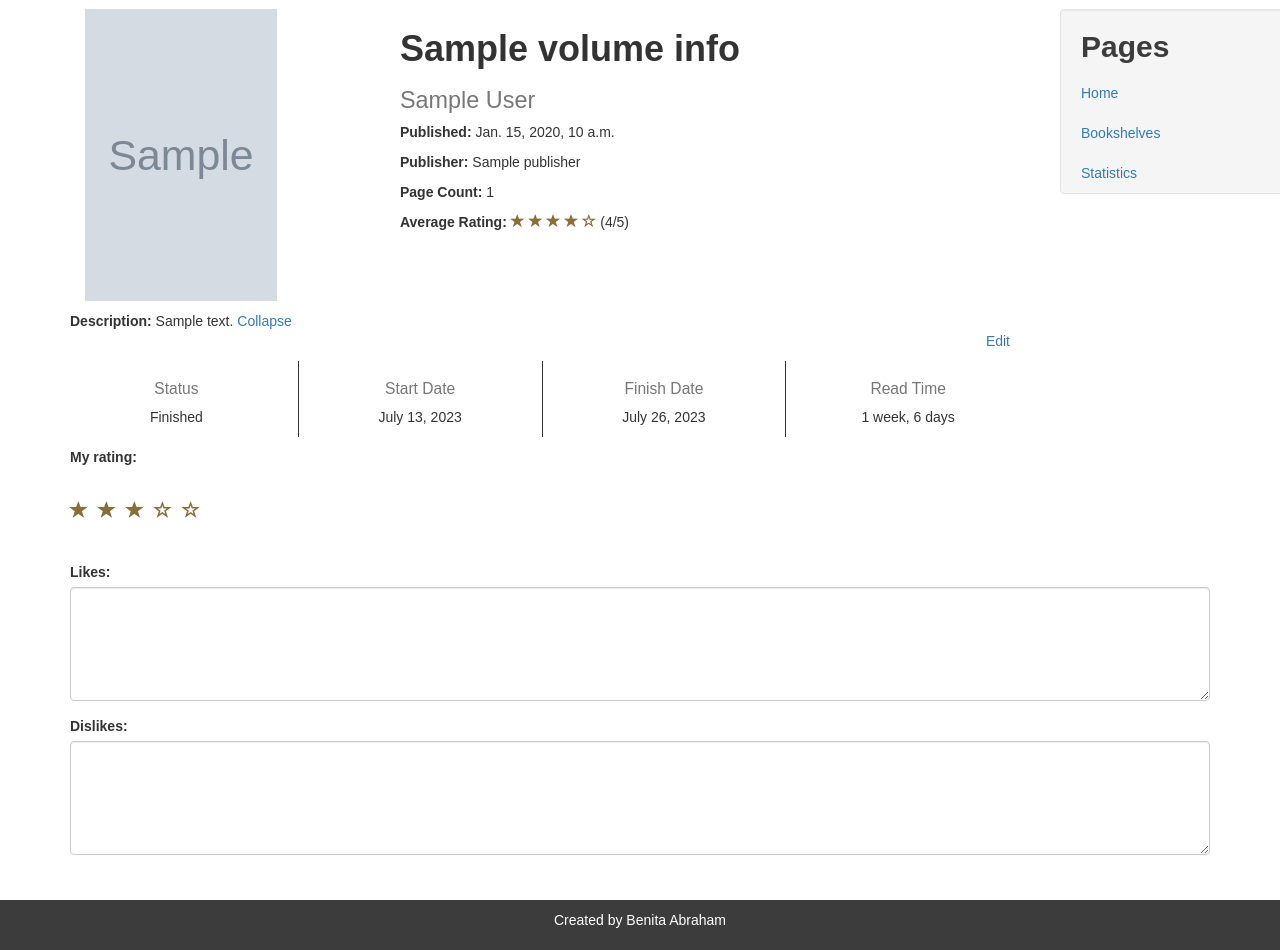
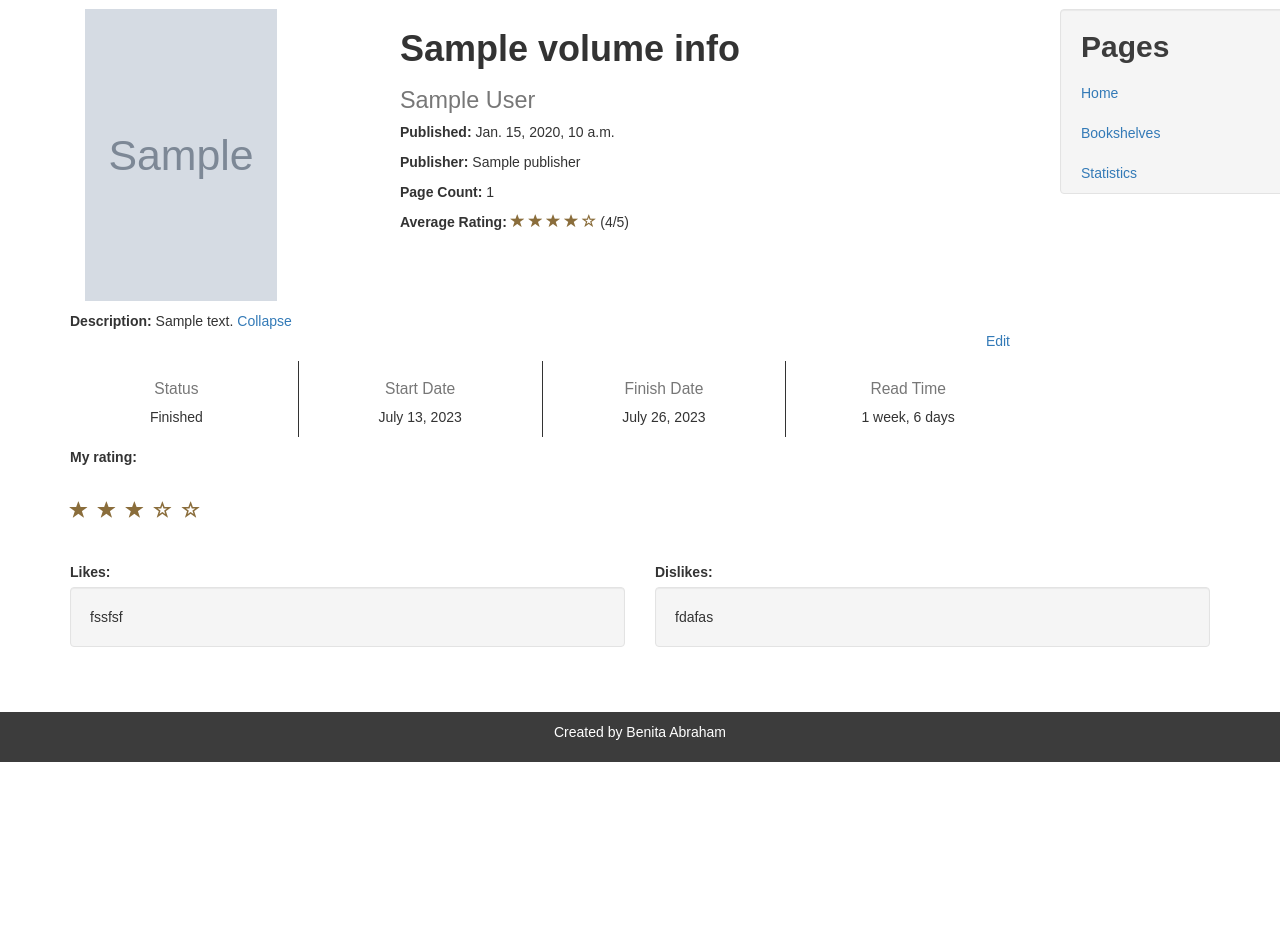
Before and after one commit to beniabra/readinglog, a Django app: a page that uses main/templates/main/view.html in a window 1280 px wide. Shown: the part 187-1137 px from the top of the page. After the commit the page ends 949 px from the top, so only its background shows below. Run offline with Django 4.2, Linux system fonts and the light colour scheme; data comes from the database, SQL or seed files in the repository; both versions use the stored data as it was after the commit; grey boxes marked "Sample" are stand-in pictures; a database or web service that is not in the repository returns one stand-in record (values such as "Sample title"); data that the repository does not hold is empty; some libraries are stand-ins or nearby versions.

Commit message:
Added ability to edit likes and dislikes

```diff
--- a/main/templates/main/view.html
+++ b/main/templates/main/view.html
@@ -152,6 +152,18 @@
                     <button type="submit" class="btn btn-default btn-lg" style="border: 0; padding: 0;" name="rating" value="5"><span class="glyphicon {% if book.rating >= 5 %}glyphicon glyphicon-star{% else %}glyphicon glyphicon-star-empty{% endif %} text-warning"></span></button>
                 </form>
             </h1>
+            <div class="row">
+                <div class="col-lg-6 form-group">
+                    <label for="likes">Likes:</label>
+                    <div class="well" style="background-color:whitesmoke;" data-toggle="modal" data-target="#likes">{{book.likes}}</div>
+                    <!-- <textarea value="{{book.likes}}" class="form-control" rows="5" id="likes" data-toggle="modal" data-target="#likes"></textarea> -->
+                </div>
+                <div class="col-lg-6 form-group">
+                    <label for="dislikes">Dislikes:</label>
+                    <div class="well" style="background-color: whitesmoke;" data-toggle="modal" data-target="#dislikes">{{book.dislikes}}</div>
+                    <!-- <textarea value="{{book.dislikes}}" class="form-control" rows="5" id="dislikes" data-toggle="modal" data-target="#dislikes"></textarea> -->
+                </div>
+            </div>
             <div class="modal fade" id="likes" role="dialog">
                 <div class="modal-dialog">
                   <div class="modal-content">
@@ -159,41 +171,35 @@
                         {% csrf_token %}
                     <div class="modal-body">
                         <div class="form-group">
-                            <textarea value="{{book.likes}}" class="form-control" rows="5" name="likes"></textarea>
+                            <textarea class="form-control" rows="5" name="likes">{{book.likes}}</textarea>
                         </div>
                     </div>
                     <div class="modal-footer">
                       <button type="button" class="btn btn-default" data-dismiss="modal">Close</button>
-                      <button type="submit" name="likes" class="btn btn-default">Save</button>
+                      <button type="submit" name="likesButton" class="btn btn-default">Save</button>
                     </div>
                     </form>
                   </div>
                 </div>
             </div>
-            <div class="form-group">
-                <label for="likes">Likes:</label>
-                <textarea value="{{book.likes}}" class="form-control" rows="5" id="likes" data-toggle="modal" data-target="#likes"></textarea>
-            </div>
+
             <div class="modal fade" id="dislikes" role="dialog">
                 <div class="modal-dialog">
                   <div class="modal-content">
                     <form method="post" action="../editDislikes/{{book.id}}">
                         {% csrf_token %}
                     <div class="modal-body">
-                        <textarea value="{{book.dislikes}}" class="form-control" rows="5" id="dislikes"></textarea>
+                        <textarea class="form-control" rows="5" name="dislikes">{{book.dislikes}}</textarea>
                     </div>
                     <div class="modal-footer">
                       <button type="button" class="btn btn-default" data-dismiss="modal">Close</button>
-                      <button type="submit" name="dislikes", value="dislikes" class="btn btn-default">Save</button>
+                      <button type="submit" name="dislikesButton" class="btn btn-default">Save</button>
                     </div>
                     </form>
                   </div>
                 </div>
             </div>
-            <div class="form-group">
-                <label for="dislikes">Dislikes:</label>
-                <textarea value="{{book.dislikes}}" class="form-control" rows="5" id="dislikes" data-toggle="modal" data-target="#dislikes"></textarea>
-             </div>
+
         {% endif %}
         </div>
     </div>
--- a/main/views.py
+++ b/main/views.py
@@ -83,11 +83,19 @@ def editRating(response,id):
 def editLikes(response, id):
     if response.method == "POST":
         print(response.POST)
+        b = Book.objects.get(id=id)
+        if response.POST.get('likes'):
+            b.likes = response.POST.get('likes')
+            b.save()
     return redirect(view_book, id=id)
 
 def editDislikes(response, id):
     if response.method == "POST":
         print(response.POST)
+        b = Book.objects.get(id=id)
+        if response.POST.get('dislikes'):
+            b.dislikes = response.POST.get('dislikes')
+            b.save()
     return redirect(view_book, id=id)
 
 def addToBookshelf(response, id):
```
Also changed, not shown: db.sqlite3.
